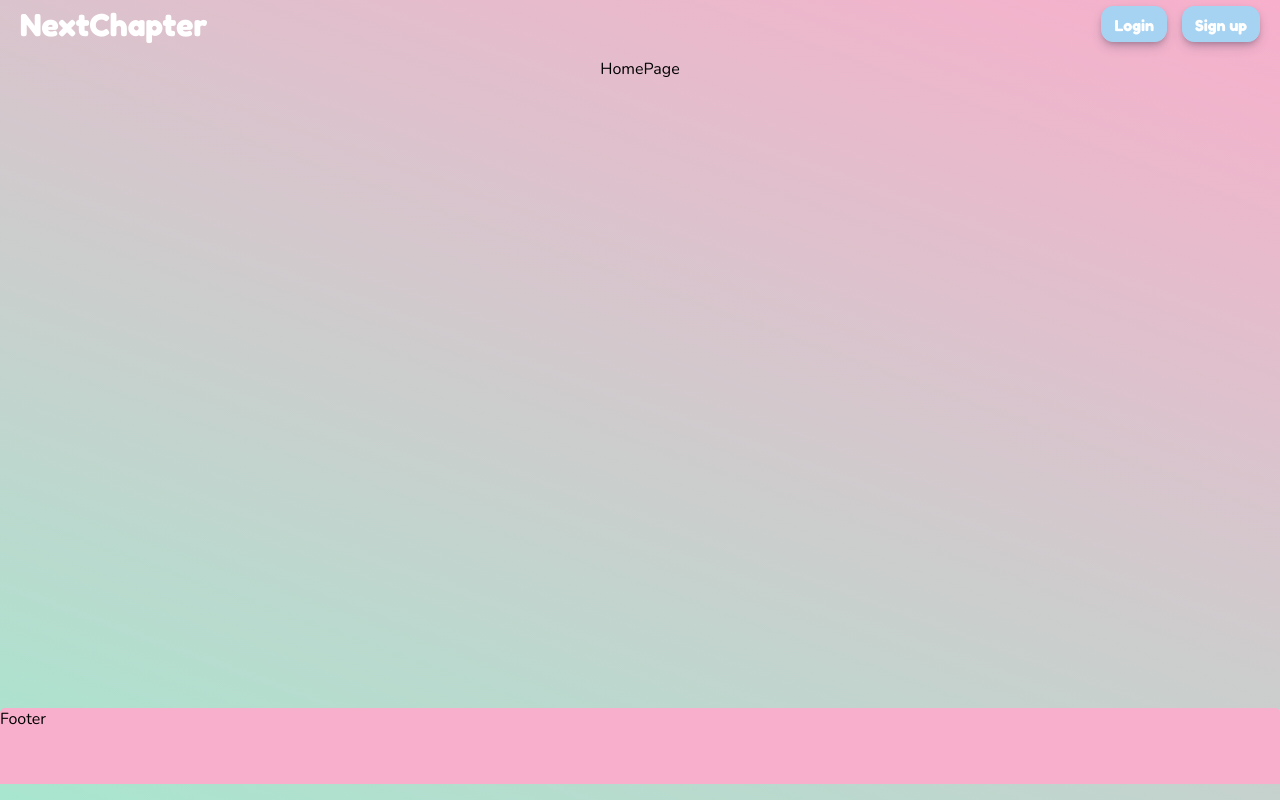
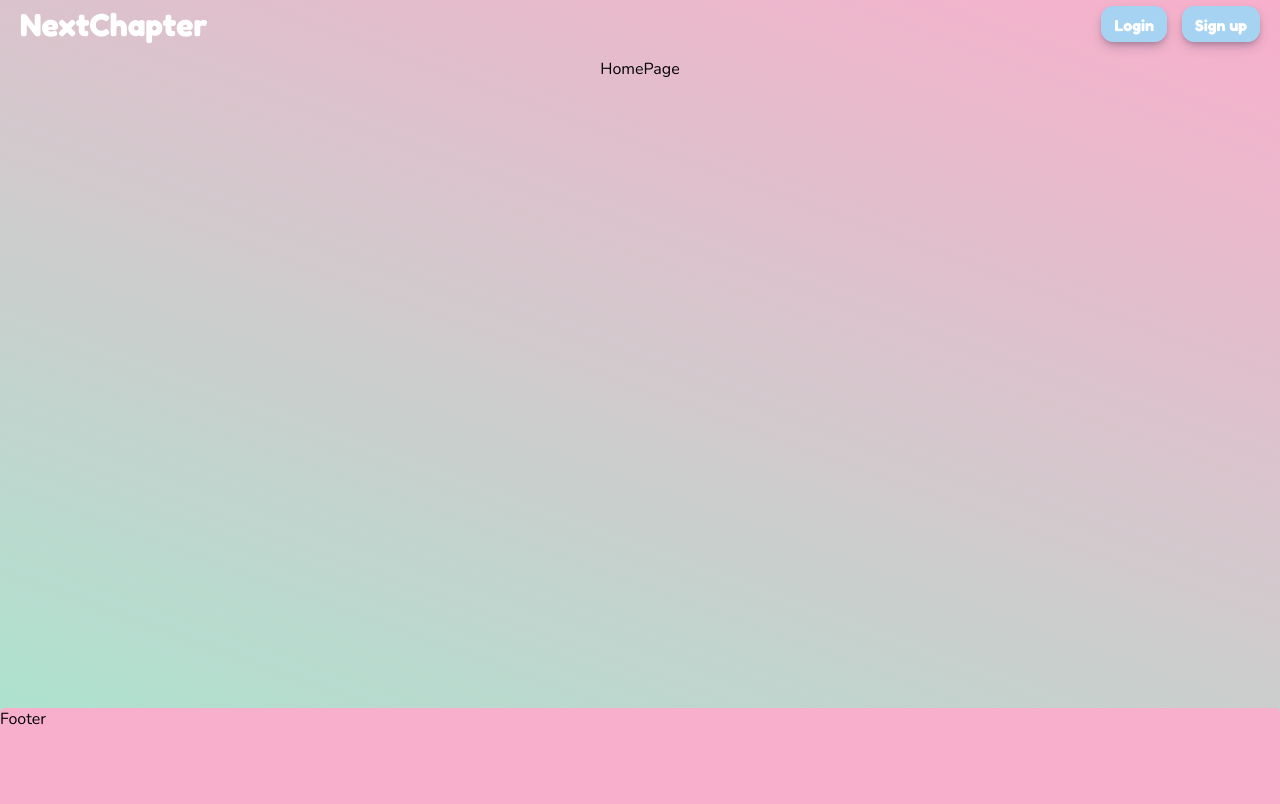
Before and after one commit to vasbous/module-3-client, a React (Vite) app: page / in a window 1280 px wide. Built offline with nearby package versions, Linux system fonts and the light colour scheme.

Commit message:
footer change

```diff
--- a/src/App.css
+++ b/src/App.css
@@ -40,7 +40,7 @@ header {
   padding: 0 20px;
 }
 footer {
-  height: calc(12vh - 20px);
+  height: 12vh ;
   border-radius: 5px 5px 0px 0px;
   background: var(--pink);
 }
@@ -244,6 +244,9 @@ h3 {
   color: var(--white);
   font-size: 1.5rem;
 }
+a{
+  text-decoration: none;
+}
 @media only screen and (min-width: 680px) {
   .calendar-container {
     height: 30vh;
@@ -311,7 +314,5 @@ h3 {
     min-height: 80vh;
   }
   /* end taskPage */
-  a{
-    text-decoration: none;
-  }
+
 }
```
